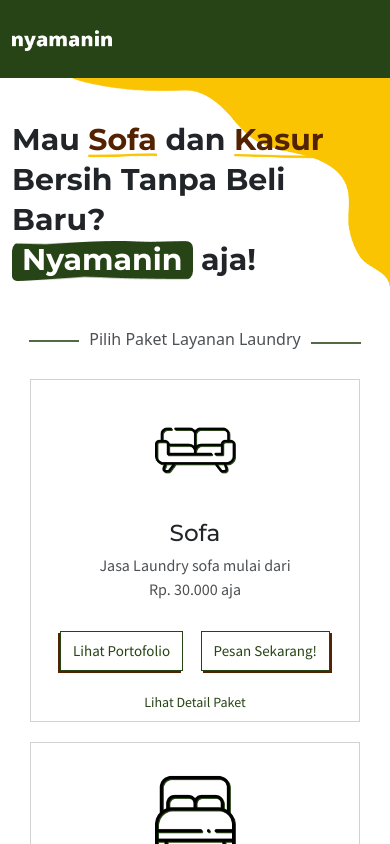
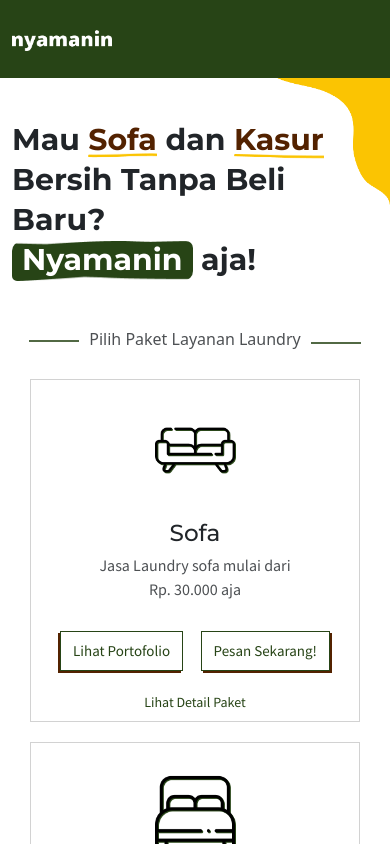
Before and after one commit to timmdkrtf/Nyamanin, a React (Vite) app: page /laundry in a window 390 px wide. Shown: the top 844 px of the page. Built offline with nearby package versions, Linux system fonts and the light colour scheme.

Commit message:
add vercel json

```diff
--- a/src/index.css
+++ b/src/index.css
@@ -1647,6 +1647,14 @@ body{
         max-width: 95% !important;
         font-family: "Montserrat", sans-serif;
       }
+
+      .service-laundry .wave img{
+        width: 400px;
+        position: absolute;
+        right: 0;
+        z-index: -1;
+        margin: -30px 0 0 0;
+      }
   }
 
   @media screen and (max-width: 576px) {
@@ -1965,6 +1973,14 @@ footer .leaf-right-bottom img{
   height: max-content !important;
   position: relative;
 }
+
+.service-laundry .wave img{
+  width: 400px;
+  position: absolute;
+  right: 0;
+  z-index: -1;
+  margin: -50px 0 0 0;
+}
   }
 
   @media screen and (max-width: 480px) {
```
